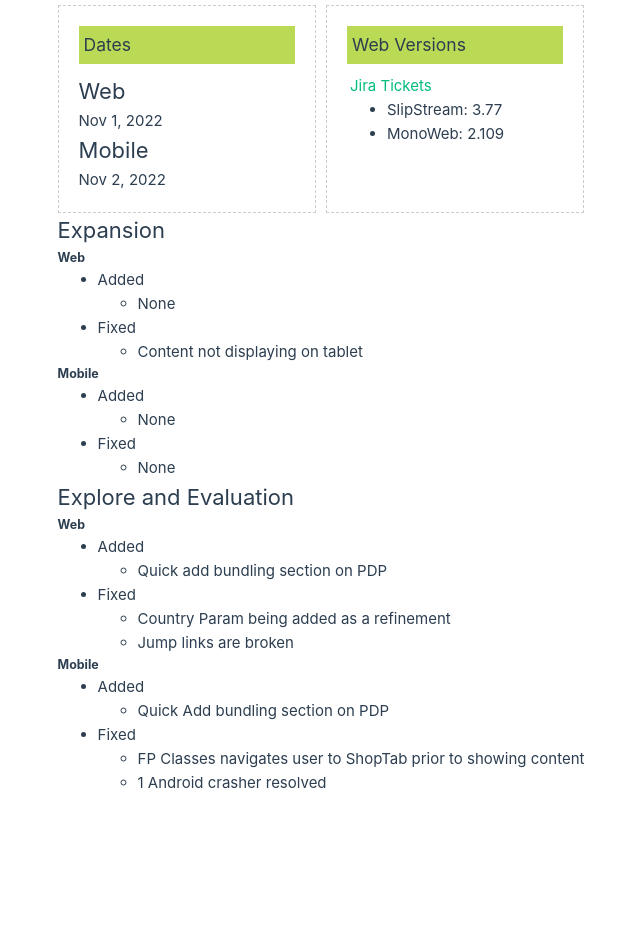
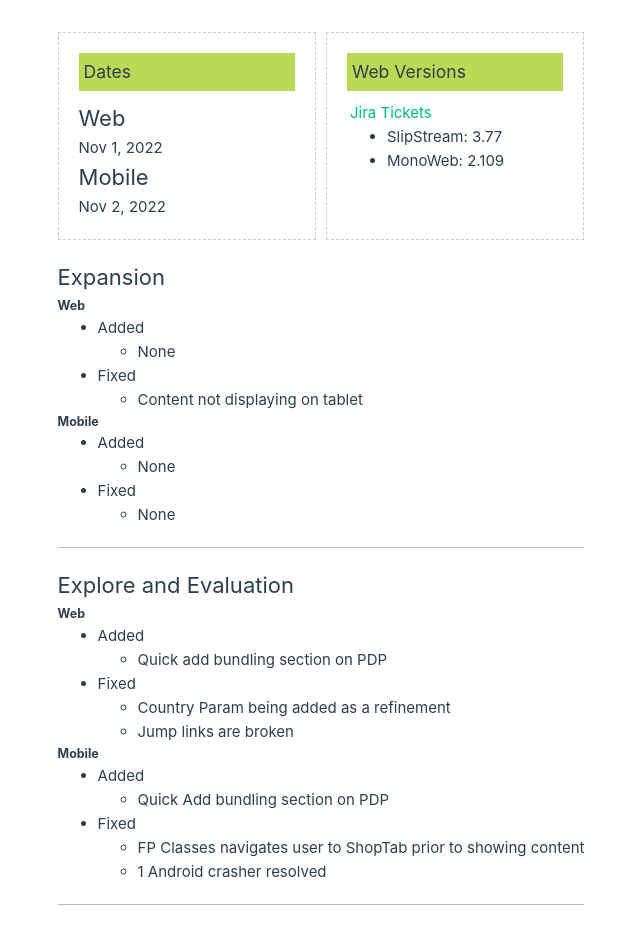
Before and after one commit to seriouslysean/hackathon-spark, a Vue app: page /about in a window 1280 px wide. Shown: the top 944 px of the page, without its empty margins (319-959 px from the left). Before the commit the page ends 800 px from the top, so only its background shows below. Built offline with nearby package versions, Linux system fonts and the light colour scheme.

Commit message:
more styling

```diff
--- a/src/assets/main.css
+++ b/src/assets/main.css
@@ -28,6 +28,6 @@ a,
   }
 
   #app {
-    padding: 0 2rem;
+    /* padding: 0 2rem; */
   }
 }
--- a/src/views/AboutView.vue
+++ b/src/views/AboutView.vue
@@ -89,10 +89,17 @@
     display: grid;
     grid-template-columns: 1fr 1fr;
     grid-column-gap: 10px;
+    margin-bottom: 20px;
 }
 .header-section {
     padding: 20px;
     border: 1px dashed #CCC;
+}
+
+.team {
+    border-bottom: 1px solid #BBB;
+    margin-bottom: 20px;
+    padding-bottom: 20px;
 }
 
 h3 {
```
